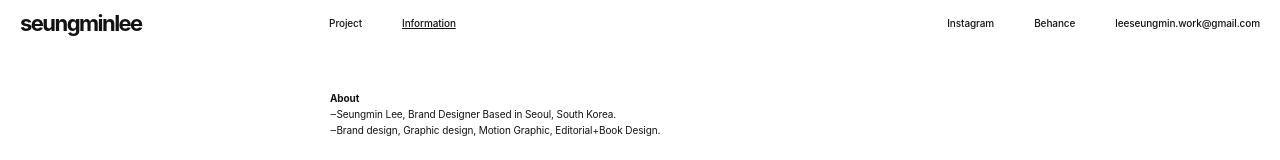
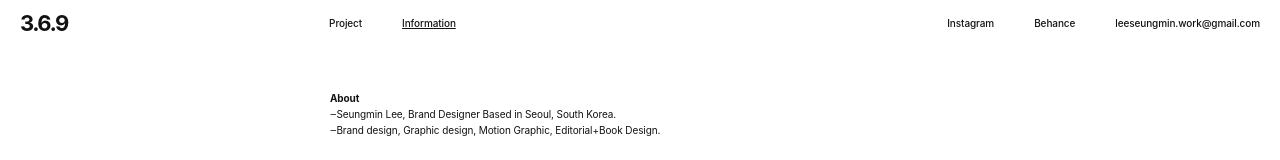
Before and after one commit to esh1412/esh1412.github.io, a plain HTML site: page informaion.html in a window 1280 px wide. Shown: the top 160 px of the page. Drawn offline with Linux system fonts and the light colour scheme; a web font is replaced by a local one.

Commit message:
Add files via upload

```diff
--- a/informaion.html
+++ b/informaion.html
@@ -225,7 +225,7 @@
 <body>
 <body>
   <header>
-    <div class="logo"><a href="index.html">seungminlee</a></div>
+    <div class="logo"><a href="index.html">3.6.9</a></div>
     <div class="nav-links">
       <a href="index.html">Project</a>
       <a href="#">Information</a>
```
